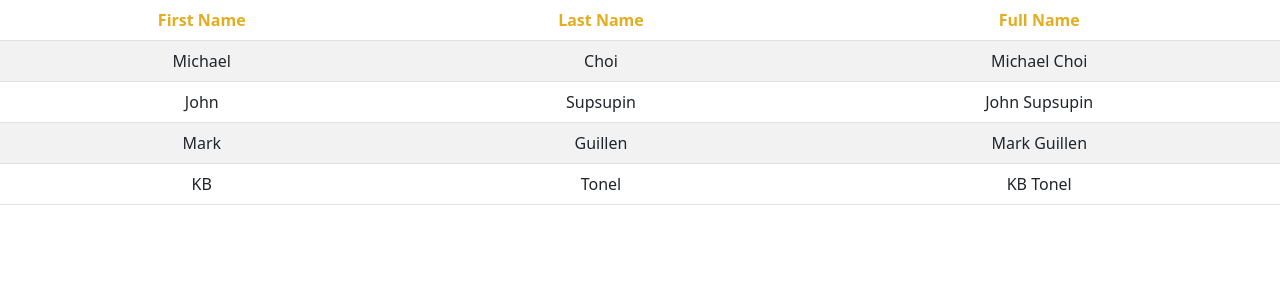
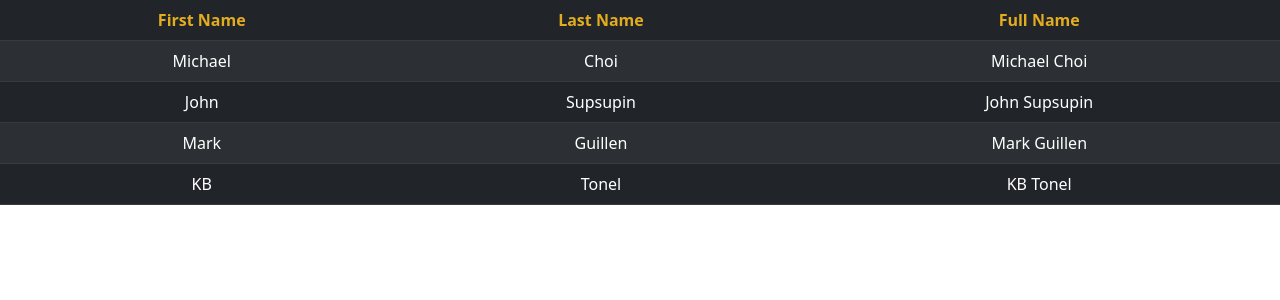
Before and after one commit to Jamey134/html_table, a Flask app: page / in a window 1280 px wide. Shown: the top 300 px of the page. Run offline with Flask 3, Linux system fonts and the light colour scheme.

Commit message:
final edited commit

```diff
--- a/templates/list.html
+++ b/templates/list.html
@@ -14,7 +14,7 @@
     <title>HTML Table</title>
 </head>
 <body>
-    <table class="table table-striped header-dark table-hover" >
+    <table class="table table-striped table-dark table-hover" >
         <thead class="user_table">
             <tr style="color: rgb(228,173,31);">
                 <th scope="col">First Name</th>
```
